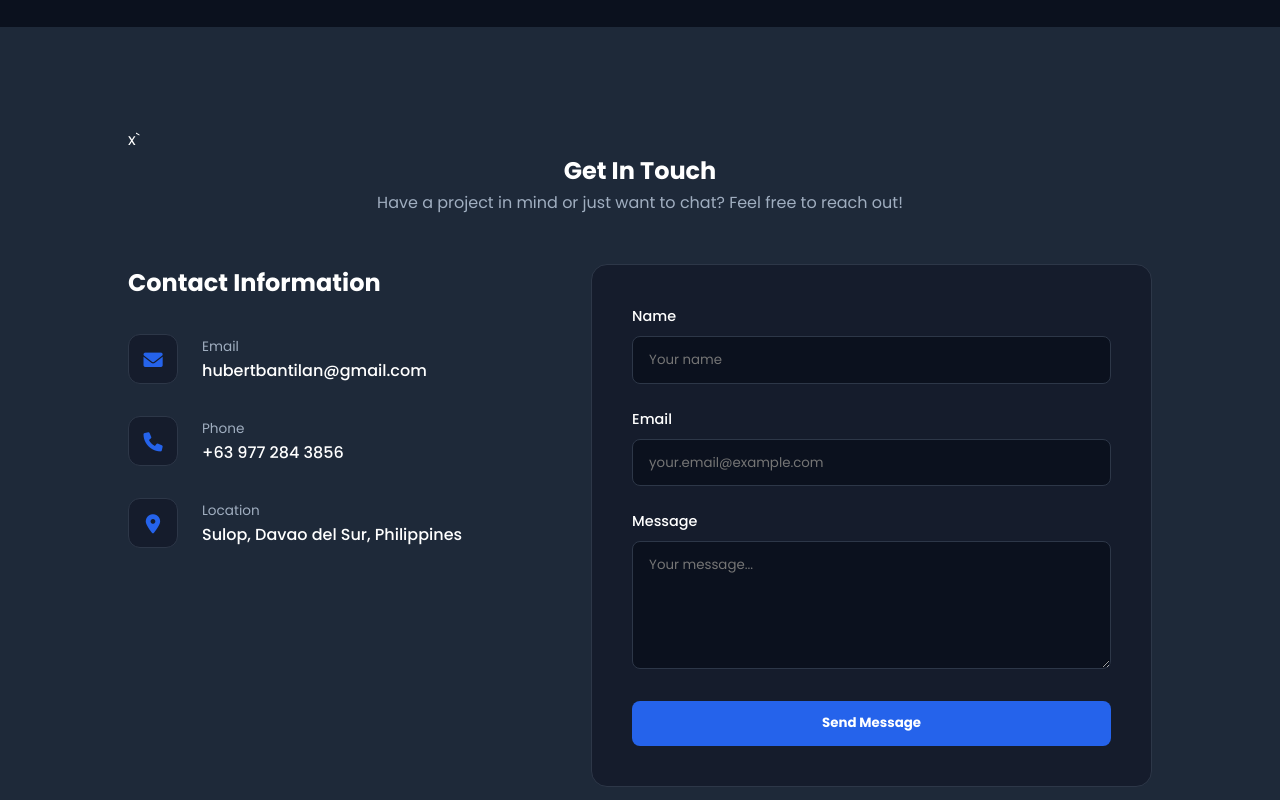
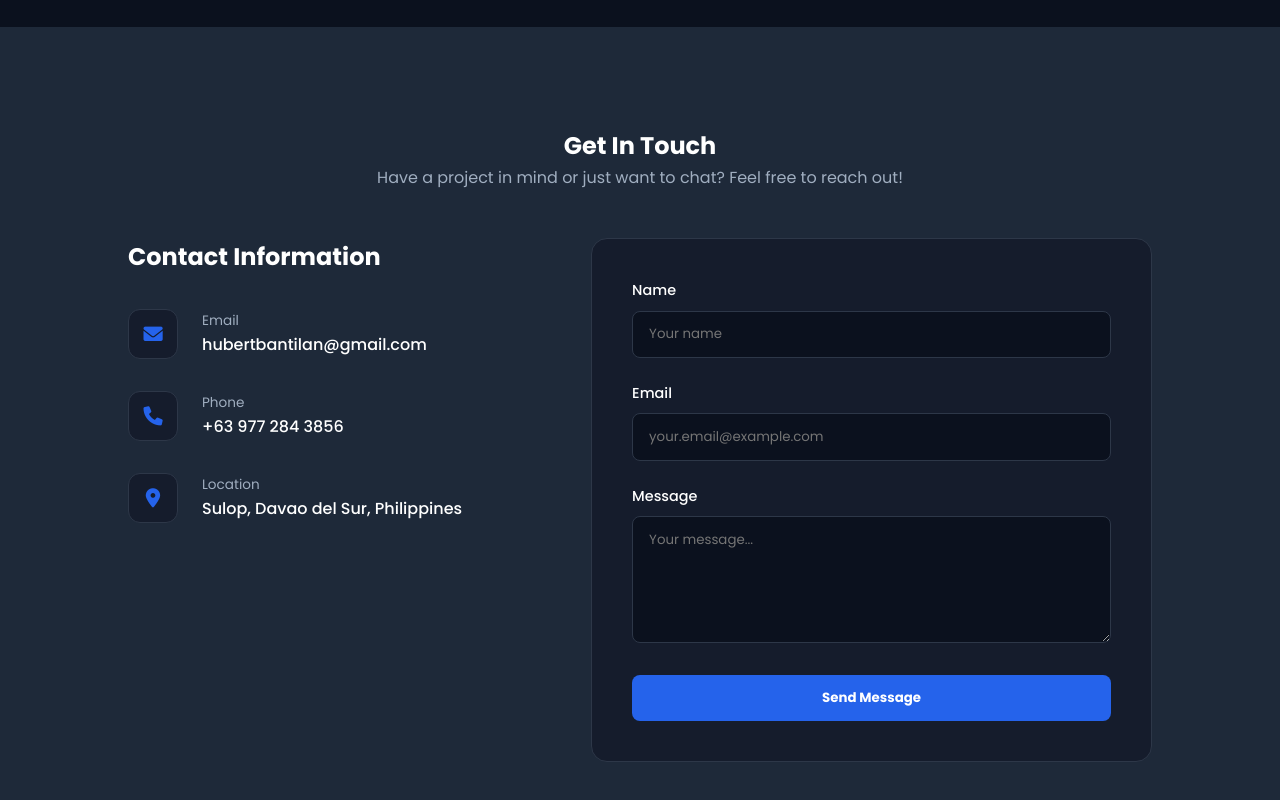
Before and after one commit to SkyFlakessagithub/Portfolio, a plain HTML site: page index.html in a window 1280 px wide. Shown: the part 4540-5340 px from the top of the page. Drawn offline with Linux system fonts and the light colour scheme.

Commit message:
Fix HTML encoding issues in index.html

```diff
--- a/index.html
+++ b/index.html
@@ -231,7 +231,7 @@
     </section>
 
     <section id="contact" class="contact">
-    <div class="container">x`
+    <div class="container">
         <h2>Get In Touch</h2>
         <p class="section-subtitle">Have a project in mind or just want to chat? Feel free to reach out!</p>
 
@@ -325,4 +325,5 @@
 
     <script src="script.js"></script>
 </body>
+
 </html>
```
